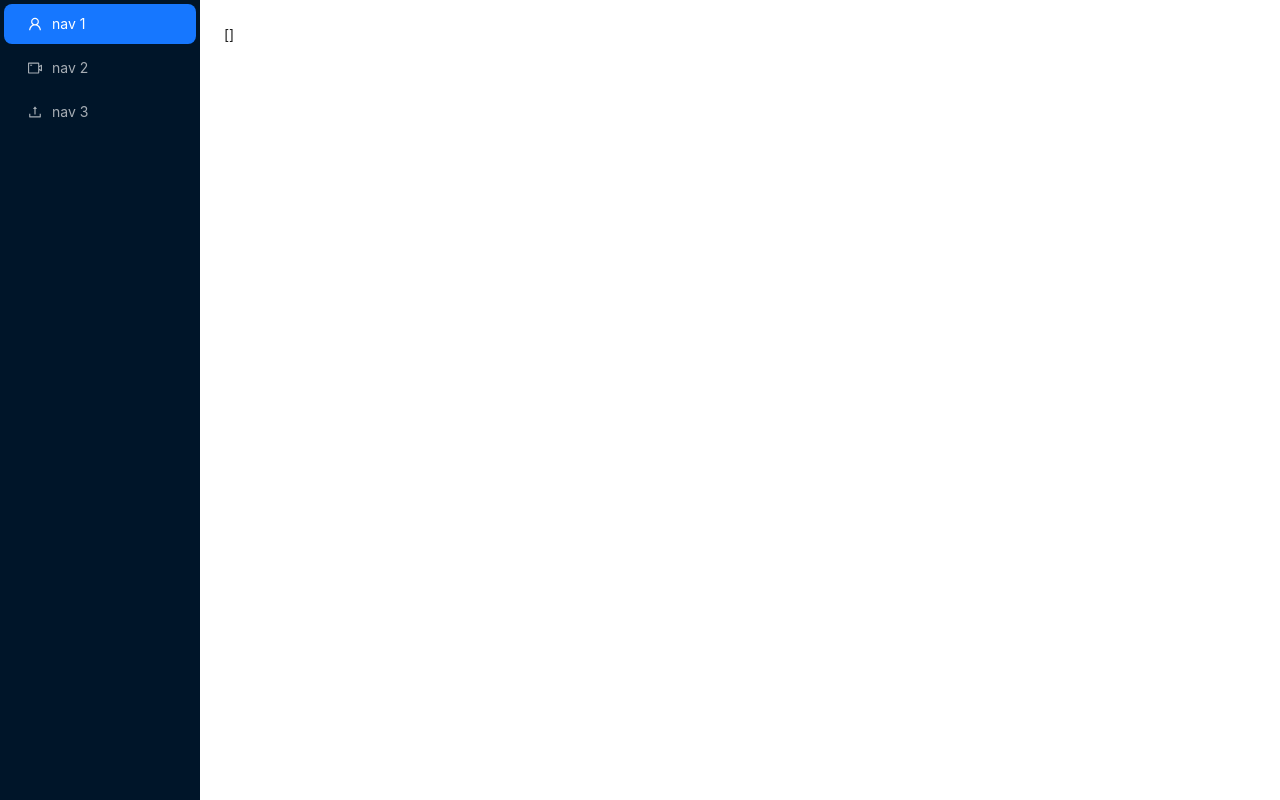
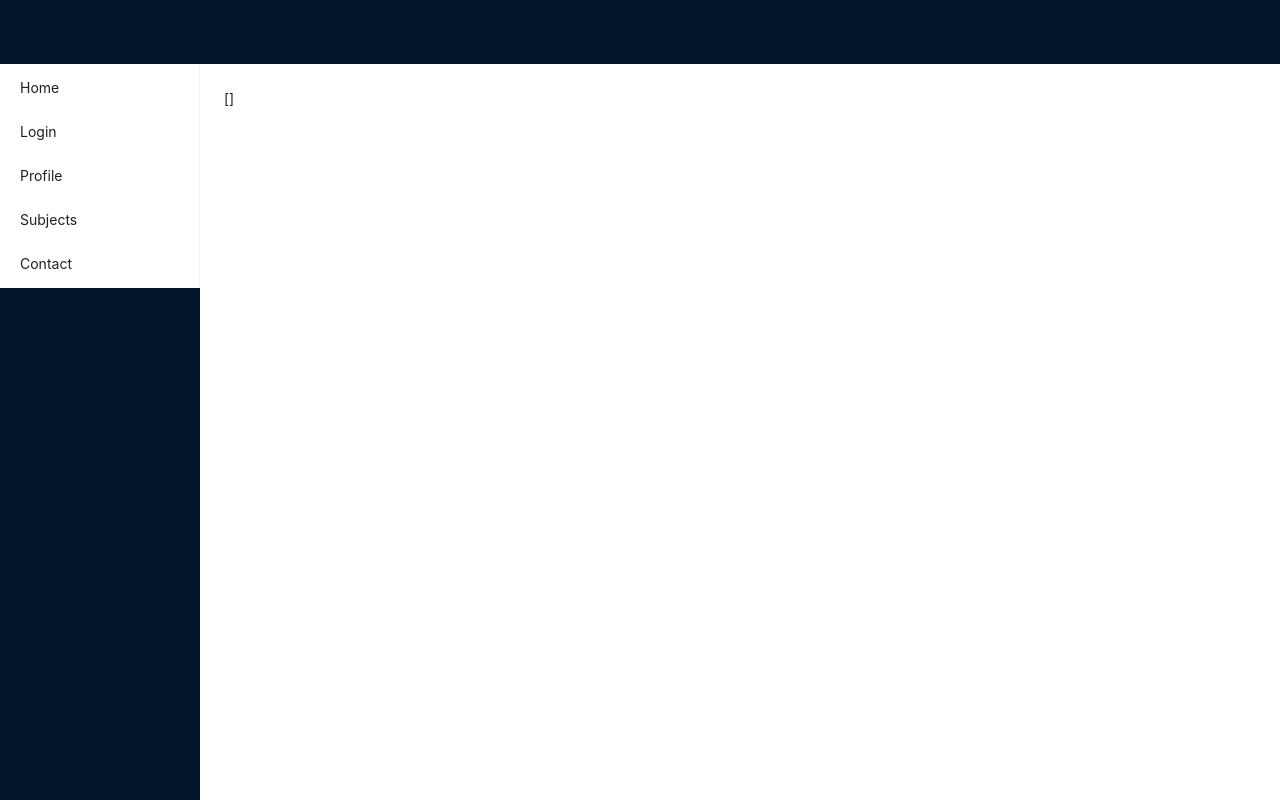
Before and after one commit to seni7/Skillfusion, a Next.js app: page /auth/me in a window 1280 px wide. Built offline with nearby package versions, Linux system fonts and the light colour scheme; no server answers.

Commit message:
wip_login_

```diff
--- a/components/Layout.tsx
+++ b/components/Layout.tsx
@@ -4,9 +4,9 @@ import { DownloadOutlined } from '@ant-design/icons';
 import { Button} from 'antd';
 import { useState } from 'react';
 import {Layout,Menu} from 'antd';
+import Link from 'next/link';
+import { useRouter } from 'next/router';
 import {
-    MenuFoldOutlined,
-    MenuUnfoldOutlined,
     UploadOutlined,
     UserOutlined,
     VideoCameraOutlined,
@@ -22,39 +22,38 @@ const {Content,Sider,Footer,Header} = Layout;
 
 const [size, setSize] = useState<SizeType>('large'); // default is 'middle'
 
+const router = useRouter();
+
+const handleMenuClick = (e) => {
+  router.push(e.key); // Navigate to the selected route
+};
 
     return (
          <>
-
          <Layout className='h-screen'>
 
 
+          <Header />
             <Layout>
-          {/* <Headers collapse12={collapse12}/> */}
             <Sider width={200} trigger={null} collapsible collapsed={collapse}>
 
-      <Menu
-              theme="dark"
-              mode="inline"
-              defaultSelectedKeys={['1']}
-              items={[
-                {
-                  key: '1',
-                  icon: <UserOutlined />,
-                  label: 'nav 1',
-                },
-                {
-                  key: '2',
-                  icon: <VideoCameraOutlined />,
-                  label: 'nav 2',
-                },
-                {
-                  key: '3',
-                  icon: <UploadOutlined />,
-                  label: 'nav 3',
-                },
-              ]}
-          />
+            <Menu onClick={ ()=>{}} selectedKeys={[router.pathname]} mode="vertical">
+            <Menu.Item key="/">
+              <Link href="/">Home</Link>
+            </Menu.Item>
+            <Menu.Item key="/">
+            <Link href="/auth/login">Login</Link>
+            </Menu.Item>
+            <Menu.Item key="/">
+            <Link href="/auth/me">Profile</Link>
+            </Menu.Item>
+            <Menu.Item key="/subjects">
+              <Link href="/subjects">Subjects</Link>
+            </Menu.Item>
+            <Menu.Item key="/contact">
+              <Link href="/contact">Contact</Link>
+            </Menu.Item>
+          </Menu>
 
       </Sider>
 
--- a/package.json
+++ b/package.json
@@ -24,6 +24,7 @@
     "react": "18.2.0",
     "react-dom": "18.2.0",
     "react-icons": "^4.8.0",
+    "react-router-dom": "^6.12.1",
     "reactjs-popup": "^2.0.5",
     "styled-components": "^5.3.9"
   },
--- /dev/null
+++ b/pages/subjects/index.tsx
@@ -0,0 +1,104 @@
+import { Table } from "antd";
+import type { ColumnsType } from "antd/es/table";
+import Layout from '../../components/Layout'
+import GustLayout from "../layout/gustLayout";
+import React, { useState, useEffect } from "react";
+import { makeAuthorizedRequest } from "../../utils/api";
+
+interface DataType {
+  key: React.Key;
+
+am_name: string;
+am_short_code_name: string;
+name: string;
+created_at: string;
+description: string;
+id: string;
+number_sub_center: string;
+types: string;
+updated_at: string;
+}
+
+const columns: ColumnsType<DataType> = [
+  {
+    title: "Full Name",
+    width: 100,
+    dataIndex: "name",
+    key: "name",
+    fixed: "left",
+  },
+
+//   { title: "am_name", dataIndex: "am_name", key: "1" },
+//   { title: "am_short_code_name", dataIndex: "am_short_code_name", key: "2" },
+  { title: "Name", dataIndex: "name: string;", key: "3" },
+  { title: "Date", dataIndex: "created_at", key: "4" },
+  { title: "Description", dataIndex: "description", key: "5" },
+//   { title: "number_sub_center", dataIndex: "number_sub_center", key: "6" },
+  { title: "Types", dataIndex: "types", key: "7" },
+  { title: "Updated", dataIndex: "updated_at", key: "8" },
+  {
+    title: "Action",
+    key: "operation",
+    fixed: "right",
+    width: 100,
+    render: () => <a>action</a>,
+  },
+];
+
+// const data: DataType[] = [
+//   {
+//     key: "1",
+//     name: "John Brown",
+//     age: 32,
+//     address: "New York Park",
+//   },
+//   {
+//     key: "2",
+//     name: "Jim Green",
+//     address: "London Park",
+//   },
+// ];
+
+const App  = () => {
+  const [tableData, setTableData] = useState([]);
+
+  useEffect(  () => {
+    const fetchData = async () => {
+        try {
+          const response = await makeAuthorizedRequest("mainCenters/search", "POST", {
+            include: "",
+            limit: 10,
+            page: 1,
+            filters: [],
+            search: {
+              value: "",
+            },
+            sort: [
+              {
+                field: "created_at",
+                direction: "desc",
+              },
+            ],
+          });
+          const result = await response.data;
+    // console.log(JSON.stringify(result))
+          setTableData(result);
+        } catch (error) {
+          console.error(error);
+        }
+      };
+
+      fetchData();
+  }, []);
+
+
+return (
+  <>
+    {/* {JSON.stringify(tableData)} */}
+     <Layout>
+        <Table columns={columns} dataSource={tableData} scroll={{ x: 1300 }} />
+    </Layout>
+  </>
+);
+};
+export default App;
```
Also changed, not shown: 1 other file (tests, documents, lock files or other folders).
